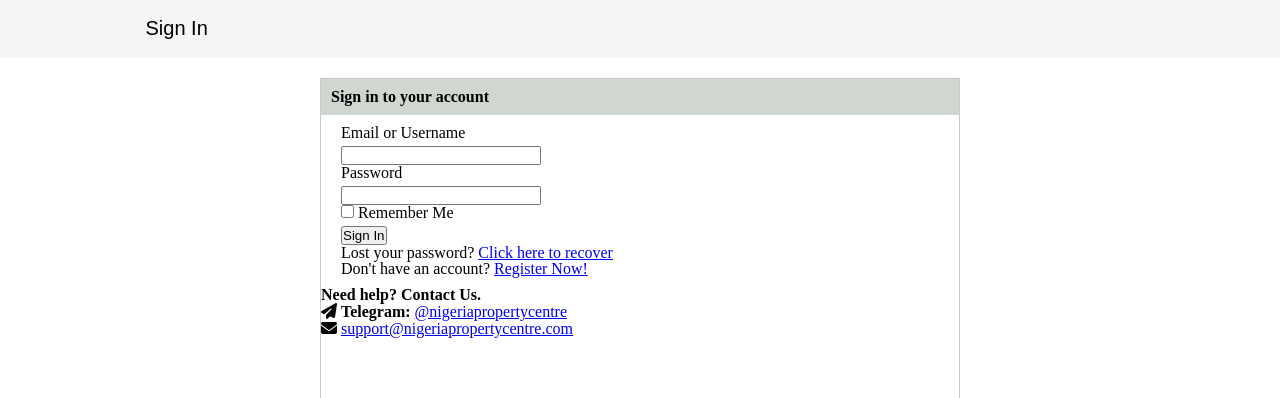
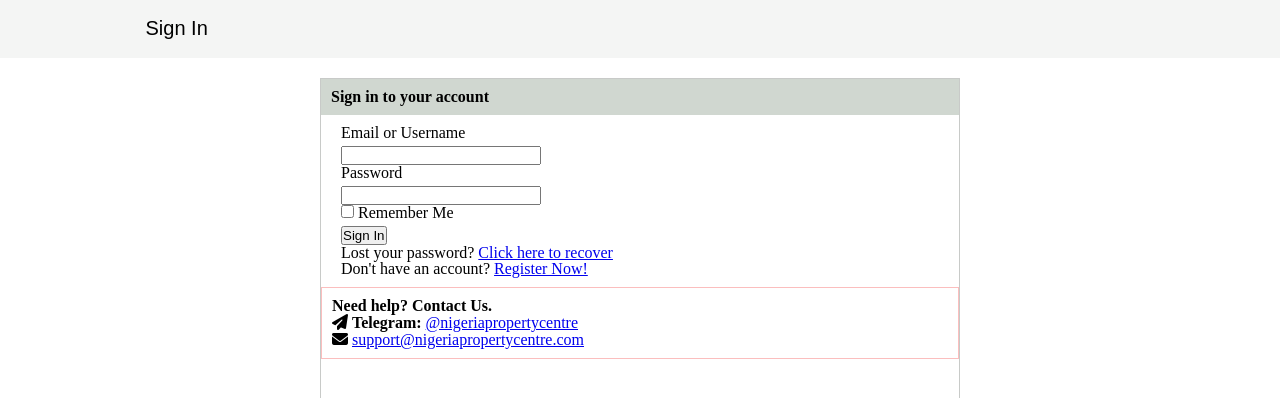
Before and after one commit to iamipheco/Basic_Web_Developer_Test_II_Anyaefiena_Ifechukwu, a website: page login.html in a window 1280 px wide. Shown: the part 72-470 px from the top of the page. Drawn offline with Linux system fonts and the light colour scheme.

Commit message:
modify test3

```diff
--- a/css/style.css
+++ b/css/style.css
@@ -147,3 +147,8 @@ input[type="text"],
 input[type="password"] {
 	width: 200px;
 }
+
+.panel-body {
+	border: 1px solid rgb(251, 190, 190);
+	padding: 10px;
+}
```
Also changed, not shown: login.html (+1 -2 lines).
